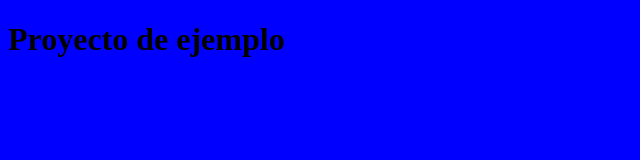
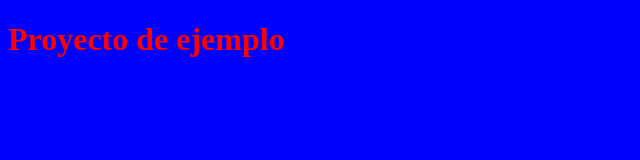
Before and after one commit to ManuelOsornio/CursoGit, a plain HTML site: page index.html in a window 1280 px wide. Shown: the whole page, without its empty margins (0-640 px from the left). Drawn offline with Linux system fonts and the light colour scheme.

Commit message:
negrita y color rojo modificado

```diff
--- a/css/styles.css
+++ b/css/styles.css
@@ -1,5 +1,7 @@
 @charset "utf-8";
 
 body{
-	background-color:#00FF
+	background-color:#00FF;
+	font-weight:blod;
+	color:#F00;
 }
```
